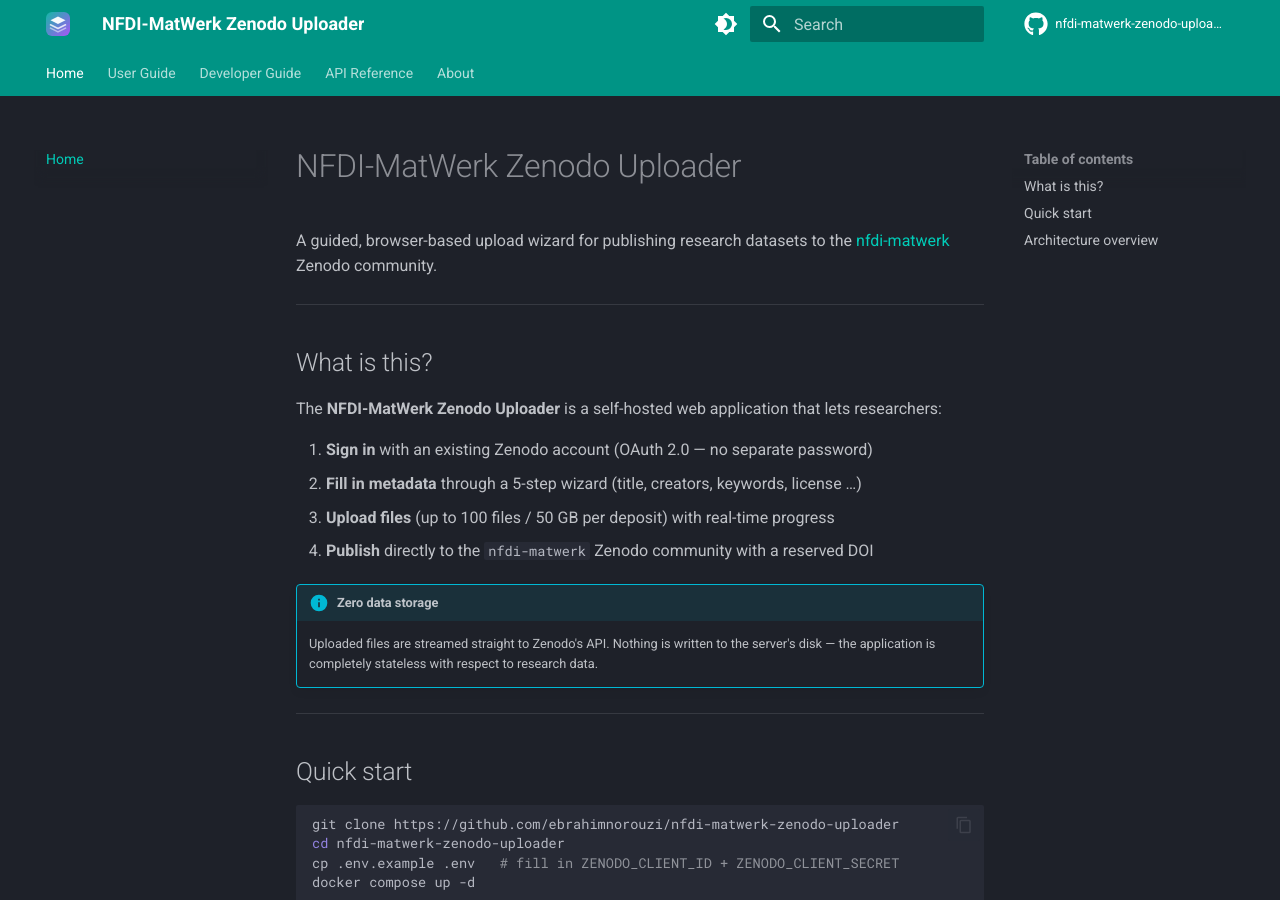
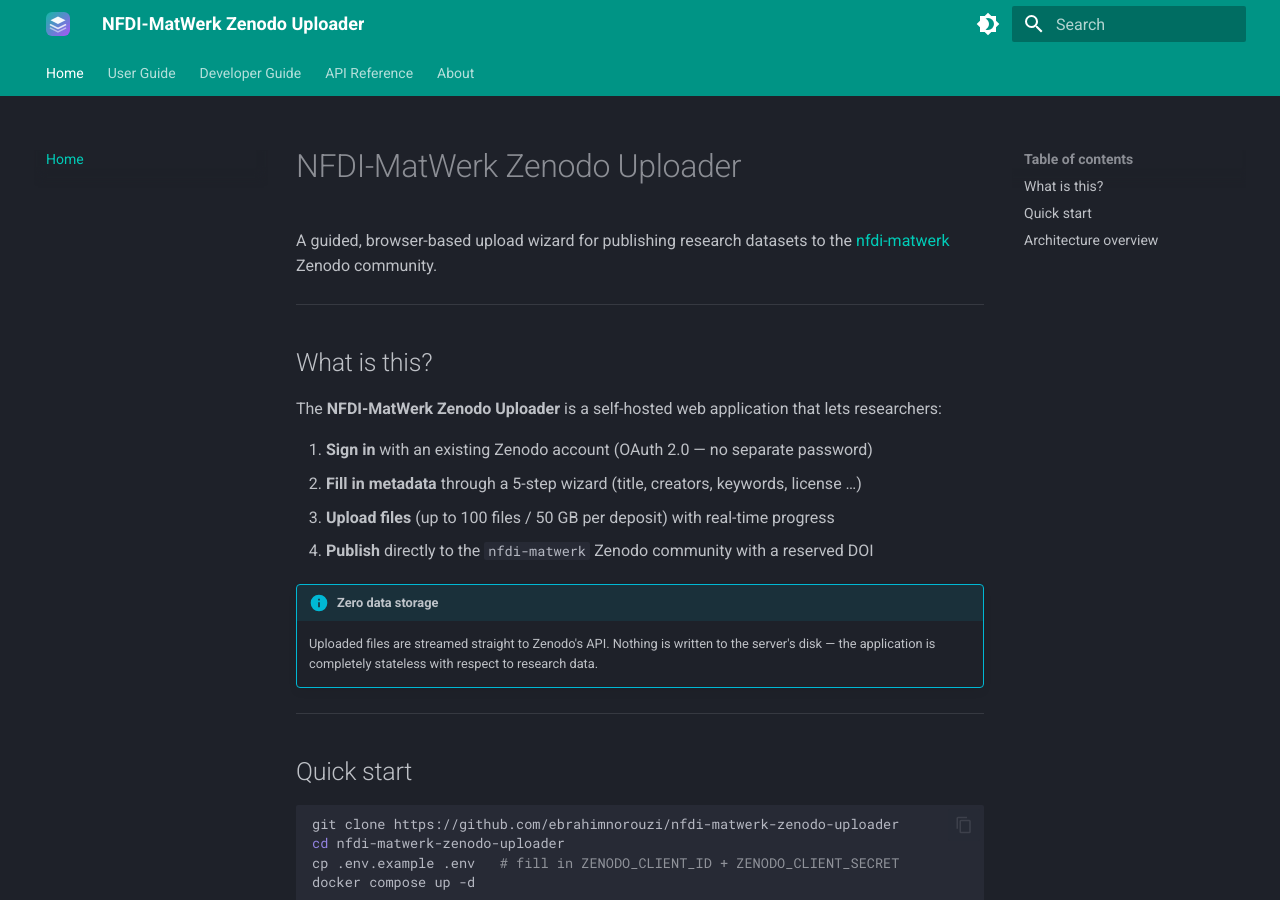
Before and after one commit to ebrahimnorouzi/nfdi-matwerk-zenodo-uploader, an MkDocs documentation site: the page built from docs/docs/index.md, in a window 1280 px wide and 900 px high. Built offline with MkDocs 1.6.1 and Material for MkDocs 9.7.7, drawn with Linux system fonts in a browser that asks for light colours; comment, search, counter and statistics services are not loaded.

Commit message:
Fix mkdocs analytics error, unused imports, deploy permissions

```diff
--- a/docs/mkdocs.yml
+++ b/docs/mkdocs.yml
@@ -1,9 +1,6 @@
 site_name: NFDI-MatWerk Zenodo Uploader
 site_description: Documentation for the NFDI-MatWerk Zenodo upload portal
-site_url: http://localhost:8080
-repo_url: https://github.com/ebrahimnorouzi/nfdi-matwerk-zenodo-uploader
-repo_name: nfdi-matwerk-zenodo-uploader
-edit_uri: edit/main/docs/docs/
+site_url: https://ebrahimnorouzi.github.io/nfdi-matwerk-zenodo-uploader/
 
 theme:
   name: material
@@ -29,8 +26,6 @@
     - search.suggest
     - content.code.copy
     - content.tabs.link
-  icon:
-    repo: fontawesome/brands/github
   logo: assets/logo.svg
   favicon: assets/logo.svg
 
@@ -77,9 +72,5 @@
 
 extra:
   social:
-    - icon: fontawesome/brands/github
-      link: https://github.com/ebrahimnorouzi/nfdi-matwerk-zenodo-uploader
     - icon: fontawesome/solid/globe
       link: https://nfdi-matwerk.de
-  analytics:
-    provider: custom
```
Also changed, not shown: 2 other files.
